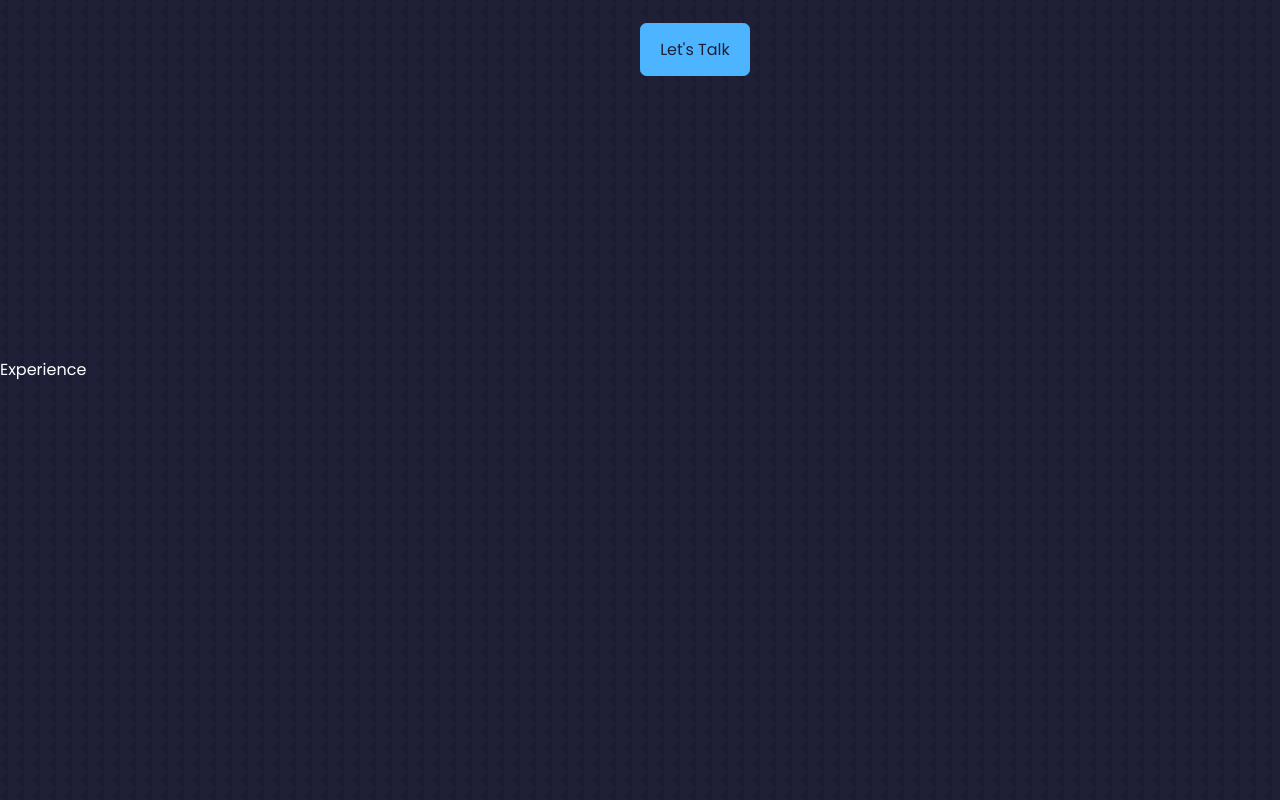
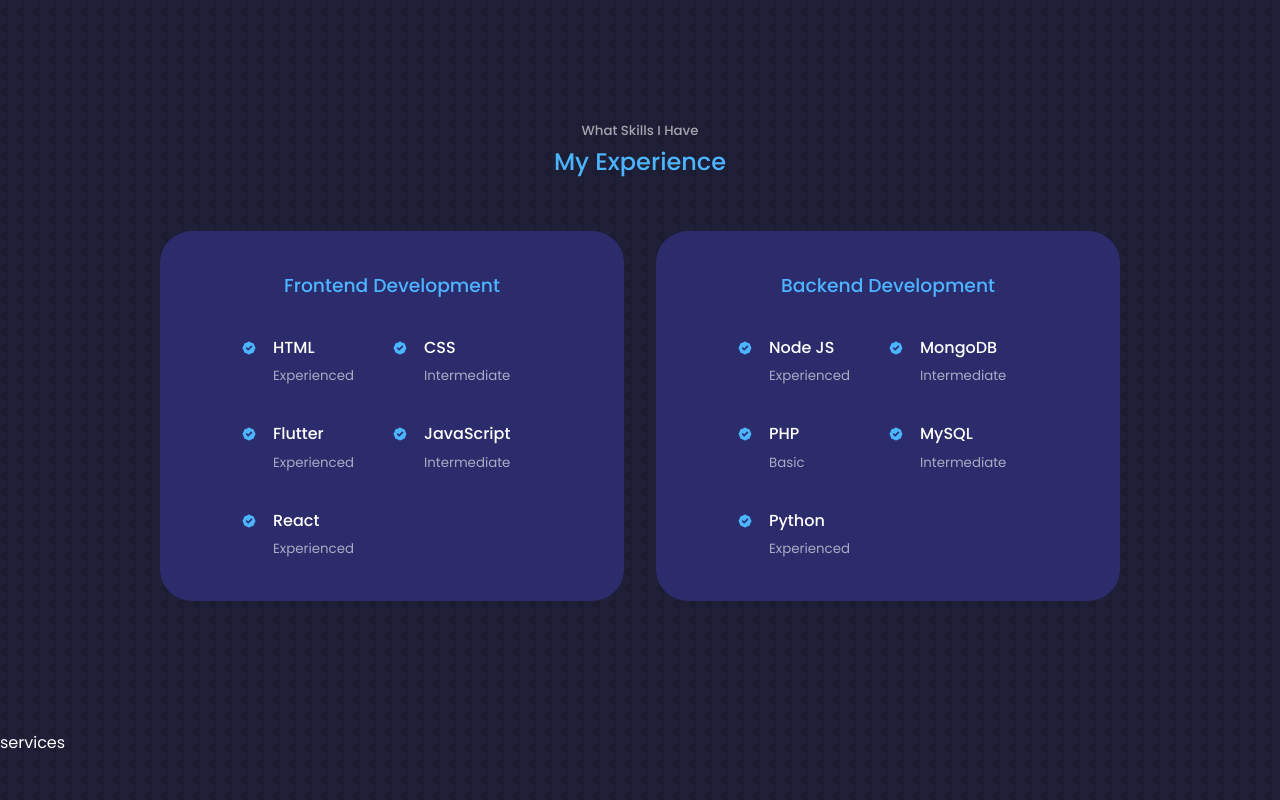
Before and after one commit to KelvinMang/Portfolio_Website, a React (Create React App) app in the folder react-portfolio-website/: page / in a window 1280 px wide. Shown: the part 1500-2300 px from the top of the page. Built offline with nearby package versions, Linux system fonts and the light colour scheme.

Commit message:
finished experience section

```diff
--- a/react-portfolio-website/src/components/about/about.css
+++ b/react-portfolio-website/src/components/about/about.css
@@ -67,6 +67,7 @@
 .about__content p {
     margin: 2rem 0 2.6rem;
     color: var(--color-light);
+    font-size: small;
 }
 
 /* ========================= MEDIA QUERIES (MEDIUM DEVICES) ========================== */
--- a/react-portfolio-website/src/components/experience/Experience.jsx
+++ b/react-portfolio-website/src/components/experience/Experience.jsx
@@ -1,9 +1,103 @@
 import React from 'react'
 import './experience.css'
-
+import {HiBadgeCheck} from 'react-icons/hi'
 const Experience = () => {
   return (
-    <section id = 'experience'> Experience</section>
+    <section id = 'experience'>
+    <h5> What Skills I Have</h5>
+    <h2> My Experience </h2>
+
+    <div className='container experience__container'>
+      <div className='experience__frontend'>
+        <h3> Frontend Development</h3>
+        <div className='experience__content'>
+          <article className='experience__details'>
+            <HiBadgeCheck className='experience__details-icon'/>
+            <div>
+              <h4> HTML </h4>
+              <small className='text-light'> Experienced </small>
+            </div>
+          </article>
+          <article className='experience__details'>
+            <HiBadgeCheck className='experience__details-icon'/>
+            <div>
+              <h4> CSS </h4>
+              <small className='text-light'> Intermediate</small>
+            </div>
+          </article>
+          <article className='experience__details'>
+            <HiBadgeCheck className='experience__details-icon'/>
+            <div>
+              <h4> Flutter </h4>
+              <small className='text-light'> Experienced </small>
+            </div>
+          </article>
+          <article className='experience__details'>
+            <HiBadgeCheck className='experience__details-icon'/>
+            <div>
+              <h4> JavaScript </h4>
+              <small className='text-light'> Intermediate </small>
+            </div>
+          </article>
+          <article className='experience__details'>
+            <HiBadgeCheck className='experience__details-icon'/>
+            <div>
+              <h4> React </h4>
+              <small className='text-light'> Experienced </small>
+            </div>
+
+          </article>
+        </div>
+      </div>
+      {/* END OF FRONTEND */}
+
+      <div className='experience__backend'>
+      <h3> Backend Development</h3>
+        <div className='experience__content'>
+          <article className='experience__details'>
+            <HiBadgeCheck className='experience__details-icon'/>
+            <div>
+              <h4> Node JS </h4>
+              <small className='text-light'> Experienced </small>
+            </div>
+          </article>
+          <article className='experience__details'>
+            <HiBadgeCheck className='experience__details-icon'/>
+            <div>
+              <h4> MongoDB </h4>
+              <small className='text-light'> Intermediate</small>
+            </div>
+          </article>
+          <article className='experience__details'>
+            <HiBadgeCheck className='experience__details-icon'/>
+            <div>
+              <h4> PHP </h4>
+              <small className='text-light'> Basic </small>
+            </div>
+          </article>
+          <article className='experience__details'>
+            <HiBadgeCheck className='experience__details-icon'/>
+            <div>
+              <h4> MySQL </h4>
+              <small className='text-light'> Intermediate </small>
+            </div>
+          </article>
+          <article className='experience__details'>
+            <HiBadgeCheck className='experience__details-icon'/>
+            <div>
+              <h4> Python </h4>
+              <small className='text-light'> Experienced </small>
+            </div>
+          </article>
+        </div>
+
+
+      </div>
+
+    </div>
+
+
+    </section>
   )
 }
 
--- a/react-portfolio-website/src/components/experience/experience.css
+++ b/react-portfolio-website/src/components/experience/experience.css
@@ -0,0 +1,72 @@
+.experience__container {
+    display: grid;
+    grid-template-columns: 1fr 1fr;
+    gap: 2rem;
+
+}
+
+.experience__container > div {
+    background: var(--color-bg-variant);
+    padding: 2.4rem 5rem;
+    border-radius: 2rem;
+    border: 1px solid transparent;
+    transition: var(--transition);
+}
+
+.experience__container > div:hover {
+    background: transparent;
+    border-color: var(--color-primary-variant);
+    cursor: default;
+}
+
+.experience__container > div h3 {
+    text-align: center;
+    margin-bottom: 2rem ;
+    color: var(--color-primary);
+}
+
+.experience__content {
+    display: grid;
+    grid-template-columns: 1fr 1fr;
+    row-gap: 2rem;
+}
+
+.experience__details {
+    display: flex;
+    gap: 1rem;
+}
+
+.experience__details-icon {
+    margin-top: 6px;
+    color: var(--color-primary);
+}
+
+/* ========================= MEDIA QUERIES (MEDIUM DEVICES) ========================== */
+@media screen and (max-width: 1024px) {
+    .experience__container {
+        grid-template-columns: 1fr;
+    }
+    .experience__container > div {
+        width: 80%;
+        padding: 2rem;
+        margin: 0 auto;
+    }
+
+    .experience__content {
+        padding: 1rem;
+    }
+
+}
+
+/* ========================= MEDIA QUERIES (SMALL DEVICES) ========================== */
+@media screen and (max-width: 600px) {
+    .experience__container{
+        gap: 1rem;
+    }
+
+    .experience__container > div {
+        width: 100%;
+        padding: 2rem 1rem;
+    }
+
+}
--- a/react-portfolio-website/src/index.css
+++ b/react-portfolio-website/src/index.css
@@ -60,7 +60,6 @@
 
 section {
     margin-top: 8rem;
-    height: 100vh;
 }
 
 section > h2, section > h5 {
```
